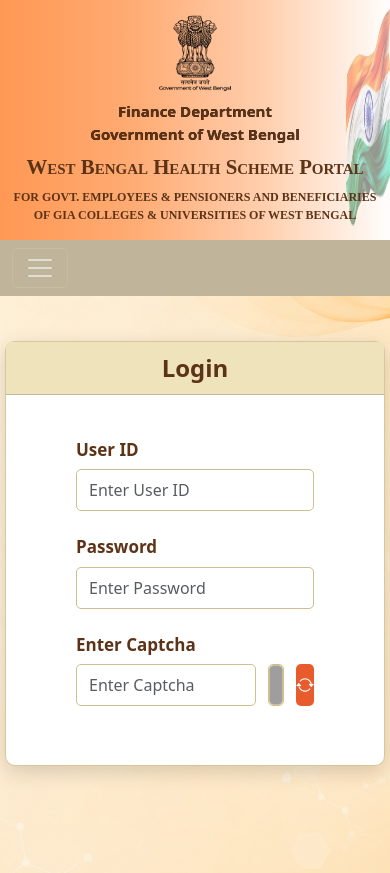
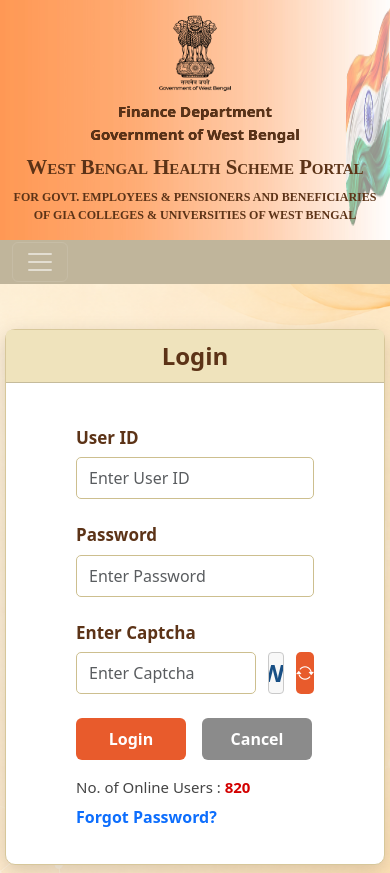
Before and after one commit to krishnendu6690/wbhs-portal-ui, an Angular app: page /login in a window 390 px wide. Shown: the top 873 px of the page. Built offline with nearby package versions, Linux system fonts and the light colour scheme; grey boxes are pictures that could not be loaded.

Commit message:
home 010726

```diff
--- a/src/app/layout/navbar/navbar.scss
+++ b/src/app/layout/navbar/navbar.scss
@@ -1,6 +1,8 @@
 .navbar {
   //background: #EBDEBC;
    background: #c0b59b;
+   padding-top: 2px;
+  padding-bottom: 2px;
 }
 
 .login-btn {
@@ -74,7 +76,7 @@
   box-shadow: 0 4px 6px rgba(0, 0, 0, 0.719);
   background: linear-gradient(#ff9a5a, #e85b2c);
 
-  padding: 8px 40px;
+  padding: 5px 40px;
   font-weight: 700;
 
   transition: .3s;
--- a/src/app/pages/under-home/login-page/login-page.html
+++ b/src/app/pages/under-home/login-page/login-page.html
@@ -5,13 +5,24 @@
         <div class="card-header login-header">Login</div>
 
         <div class="card-body">
-          <form>
+          <form [formGroup]="loginForm" (ngSubmit)="onLogin()">
             <!-- User ID -->
             <div class="row mb-3 align-items-center">
               <label class="col-sm-4 col-form-label fw-semibold"> User ID </label>
 
               <div class="col-sm-8">
-                <input type="text" class="form-control login-input" placeholder="Enter User ID" />
+                <input
+                  type="text"
+                  class="form-control login-input"
+                  placeholder="Enter User ID"
+                  formControlName="userId"
+                />
+                @if (
+                  loginForm.controls.userId.touched &&
+                  loginForm.controls.userId.hasError('required')
+                ) {
+                  <div class="text-danger small mt-1">User ID is required.</div>
+                }
               </div>
             </div>
 
@@ -24,56 +35,71 @@
                   type="password"
                   class="form-control login-input"
                   placeholder="Enter Password"
+                  formControlName="password"
                 />
+                @if (
+                  loginForm.controls.password.touched &&
+                  loginForm.controls.password.hasError('required')
+                ) {
+                  <div class="text-danger small mt-1">Password is required.</div>
+                }
               </div>
             </div>
 
             <!-- Captcha -->
             <div class="row mb-4 align-items-center">
-
-  <label class="col-sm-4 col-form-label fw-semibold">
-    Enter Captcha
-  </label>
+              <label class="col-sm-4 col-form-label fw-semibold"> Enter Captcha </label>
 
               <div class="col-sm-8">
-
                 <div class="captcha-wrapper">
-
                   <!-- Input -->
                   <input
                     type="text"
                     class="form-control login-input captcha-input"
-        placeholder="Enter Captcha">
+                    placeholder="Enter Captcha"
+                    id="CaptchaText"
+                    formControlName="captcha"
+                  />
 
                   <!-- Captcha Image -->
                   <div class="captcha-box">
-        <img
-          src="images/captcha.png"
-          class="captcha-img"
-          alt="Captcha">
+                    {{ captchaText }}
                   </div>
 
                   <!-- Refresh -->
-      <button
-        type="button"
-        class="refresh-btn">
-
+                  <button type="button" class="refresh-btn" (click)="generateCaptcha()">
                     <i class="bi bi-arrow-repeat"></i>
-
                   </button>
-
+                </div>
+              </div>
             </div>
 
+            <!-- Buttons -->
+            <div class="row mb-3">
+              <div class="offset-sm-4 col-sm-8">
+                <div class="d-flex gap-3">
+                  <button type="submit" class="btn login-submit">Login</button>
+
+                  <button type="reset" class="btn cancel-btn">Cancel</button>
                 </div>
-
+              </div>
             </div>
           </form>
 
-          <!-- Buttons -->
+          <div class="row">
+            <div class="offset-sm-4 col-sm-8">
+              <div class="login-footer">
+                <p class="online-users">
+                  No. of Online Users :
+                  <span>820</span>
+                </p>
 
-          <!-- Forgot Password -->
+                <a href="#" class="forgot-link"> Forgot Password? </a>
               </div>
             </div>
           </div>
         </div>
       </div>
+    </div>
+  </div>
+</div>
--- a/src/app/pages/under-home/login-page/login-page.scss
+++ b/src/app/pages/under-home/login-page/login-page.scss
@@ -182,3 +182,111 @@
 
     background:#ffa569;
 }
+
+.login-submit{
+
+    background:#e85b2c;
+    color:#fff;
+
+    min-width:110px;
+    height:42px;
+
+    border:none;
+
+    border-radius:6px;
+
+    font-weight:600;
+
+    transition:.3s;
+}
+
+.login-submit:hover{
+
+    background:#ff8a3d;
+}
+
+.cancel-btn{
+
+    background:#8b8b8b;
+    color:#fff;
+
+    min-width:110px;
+    height:42px;
+
+    border:none;
+
+    border-radius:6px;
+
+    font-weight:600;
+
+    transition:.3s;
+}
+
+.cancel-btn:hover{
+
+    background:#6d6d6d;
+}
+
+.login-footer{
+
+    display:flex;
+
+    flex-direction:column;
+
+    align-items:flex-start;
+
+    gap:6px;
+}
+
+.online-users{
+
+    margin:0;
+
+    font-size:15px;
+
+    color:#444;
+}
+
+.online-users span{
+
+    color:#d30000;
+
+    font-weight:700;
+}
+
+.forgot-link{
+
+    text-decoration:none;
+
+    font-weight:600;
+
+    color:#0d6efd;
+}
+
+.forgot-link:hover{
+
+    text-decoration:underline;
+}
+
+.captcha-box {
+
+    width: 120px;
+    height: 42px;
+
+    border: 1px solid #c9c9c9;
+    border-radius: 4px;
+
+    background: #f8f8f8;
+
+    display: flex;
+    justify-content: center;
+    align-items: center;
+
+    font-size: 24px;
+    font-weight: 700;
+    letter-spacing: 4px;
+
+    color: #184f85;
+
+    user-select: none;
+}
--- a/src/app/pages/under-home/login-page/login-page.ts
+++ b/src/app/pages/under-home/login-page/login-page.ts
@@ -1,9 +1,91 @@
 import { Component } from '@angular/core';
+import { ReactiveFormsModule, FormBuilder, Validators } from '@angular/forms';
+import { JsonPipe } from '@angular/common';
 
 @Component({
   selector: 'app-login-page',
-  imports: [],
+  imports: [ReactiveFormsModule, JsonPipe],
   templateUrl: './login-page.html',
   styleUrl: './login-page.scss',
 })
-export class LoginPage {}
+
+export class LoginPage {
+
+  loginForm;
+  captchaText = '';
+
+  constructor(private fb: FormBuilder) {
+
+    this.loginForm = this.fb.group({
+
+      userId: ['',
+    [
+        Validators.required,
+        Validators.minLength(6)
+    ]],
+
+      password: ['',
+    [
+        Validators.required,
+        Validators.minLength(8),
+        Validators.maxLength(15),
+        Validators.pattern('^(?=.*[a-z])(?=.*[A-Z])(?=.*\\d)(?=.*[@$!%*?&])[A-Za-z\\d@$!%*?&]{8,}$')
+    ]],
+
+      captcha: ['',
+    [
+        Validators.required,
+    ]]
+
+    });
+
+    this.generateCaptcha();
+
+  }
+onLogin() {
+
+  if (this.loginForm.valid) {
+
+     alert("Login Successful");
+
+    console.log("Login Successful");
+
+    console.log(this.loginForm.value);
+
+  }
+  if (this.loginForm.value.captcha !== this.captchaText) {
+
+    alert("Invalid Captcha");
+
+    this.generateCaptcha();
+
+    return;
+
+  }
+  else
+  {
+    alert("Please fill all required fields correctly.");
+
+    // Clear all form fields
+    this.loginForm.reset();
+
+    // Generate a new captcha
+    this.generateCaptcha();
+  }
+
+}
+
+generateCaptcha() {
+
+  const chars = 'ABCDEFGHJKLMNPQRSTUVWXYZ23456789';
+  let captcha = '';
+
+  for (let i = 0; i < 5; i++) {
+    captcha += chars.charAt(Math.floor(Math.random() * chars.length));
+  }
+
+  this.captchaText = captcha;
+
+}
+
+}
```
Lines whose indentation alone changed are shown as unchanged.
